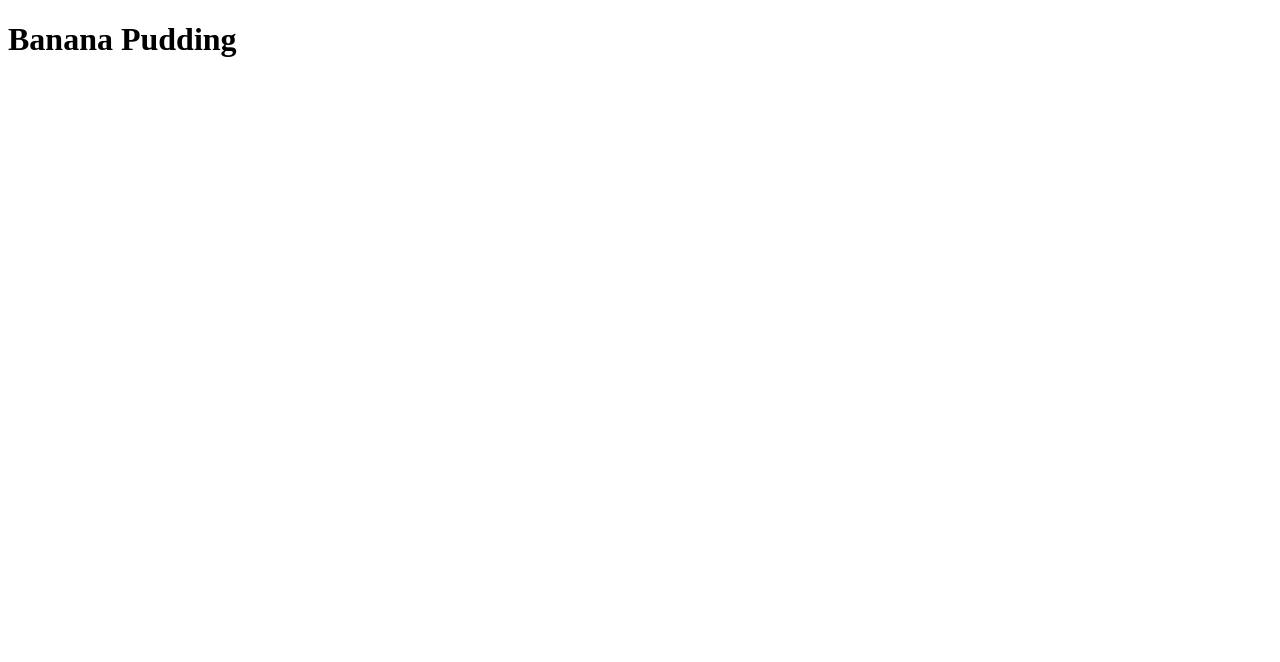
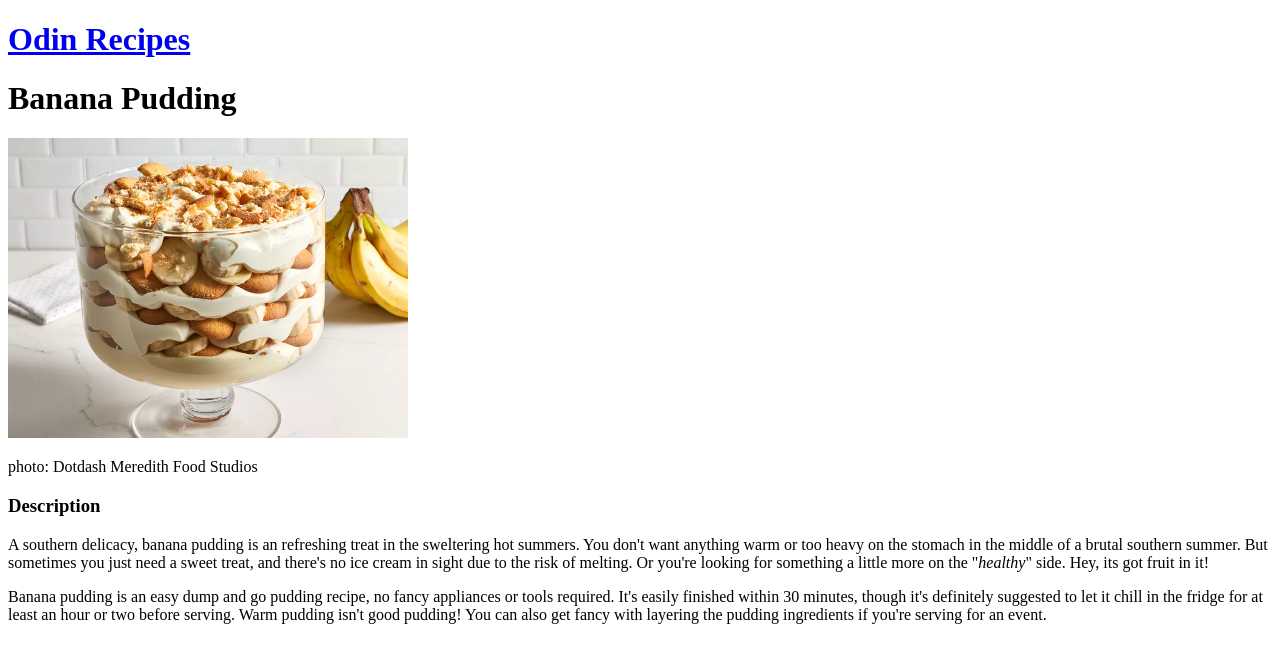
Before and after one commit to kei-the-gae/odin-recipes, a plain HTML site: page recipes/banana-pudding.html in a window 1280 px wide. Drawn offline with Linux system fonts and the light colour scheme.

Commit message:
Add banana-pudding.jpg and edit banana-pudding.html
Added image, description, and link back to index.html

```diff
--- a/recipes/banana-pudding.html
+++ b/recipes/banana-pudding.html
@@ -6,6 +6,12 @@
     </head>
 
     <body>
+        <h1><a href="../index.html">Odin Recipes</a></h1>
         <h1>Banana Pudding</h1>
+        <img src="../images/banana-pudding.jpg" alt="a clear bowl full of layered banana pudding" height="300" width="400">
+        <p>photo: Dotdash Meredith Food Studios</p>
+        <h3>Description</h3>
+        <p>A southern delicacy, banana pudding is an refreshing treat in the sweltering hot summers. You don't want anything warm or too heavy on the stomach in the middle of a brutal southern summer. But sometimes you just need a sweet treat, and there's no ice cream in sight due to the risk of melting. Or you're looking for something a little more on the "<em>healthy</em>" side. Hey, its got fruit in it!</p>
+        <p>Banana pudding is an easy dump and go pudding recipe, no fancy appliances or tools required. It's easily finished within 30 minutes, though it's definitely suggested to let it chill in the fridge for at least an hour or two before serving. Warm pudding isn't good pudding! You can also get fancy with layering the pudding ingredients if you're serving for an event.</p>
     </body>
 </html>
```
Also changed, not shown: images/banana-pudding.jpg (added).
